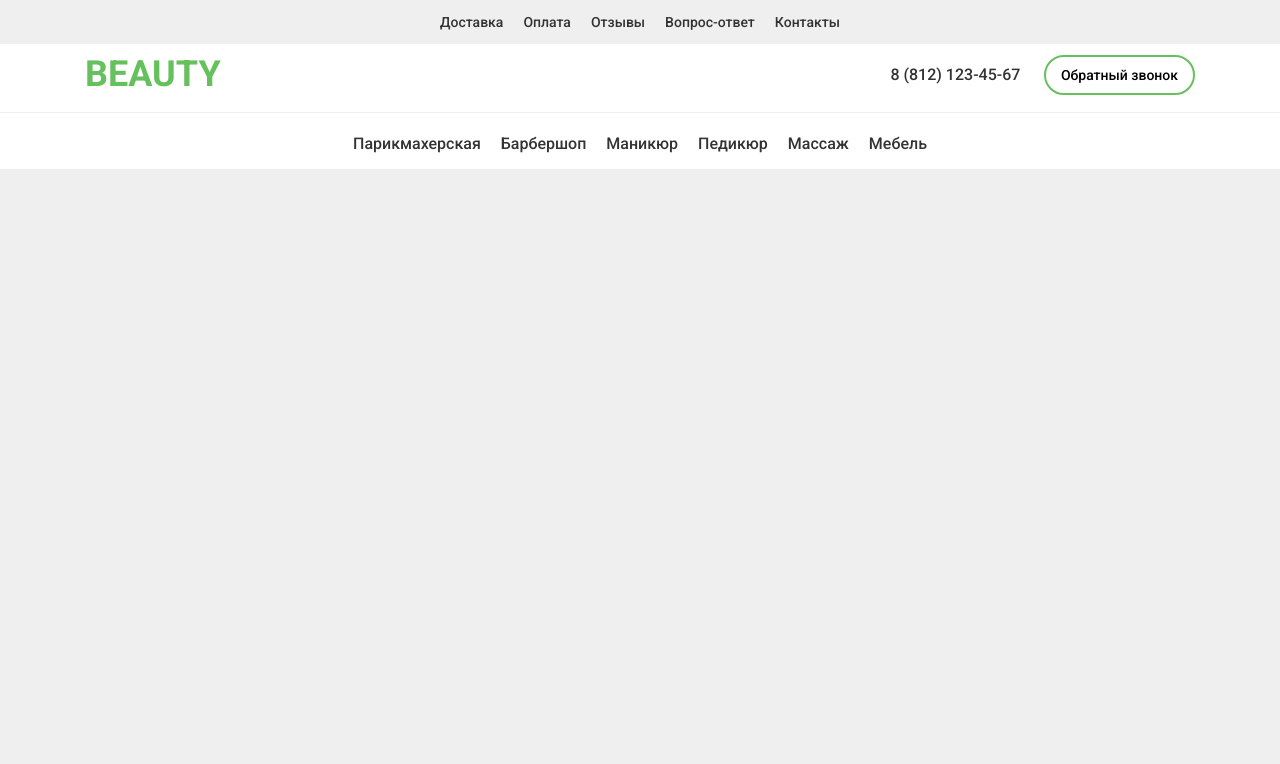
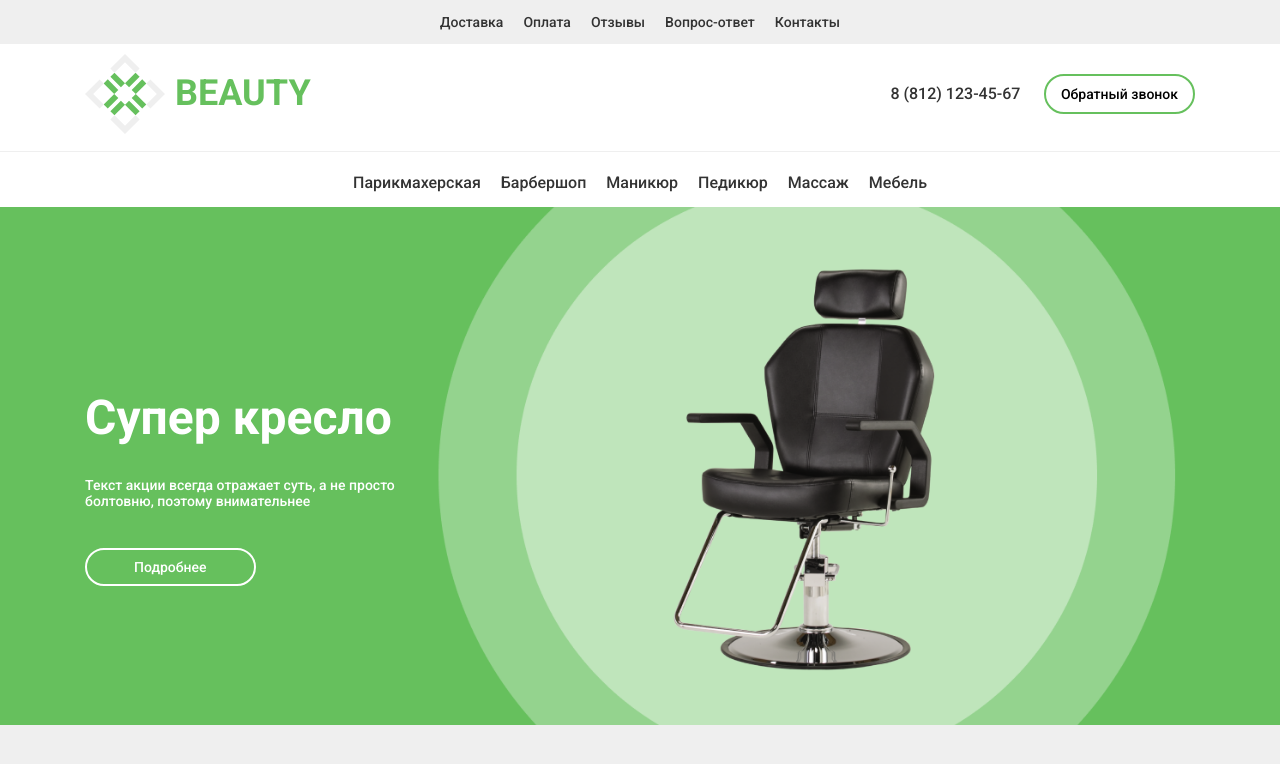
Before and after one commit to OlgaVolosevich/Beauty-flex-grid-MarkUp, a plain HTML site: page index.html in a window 1280 px wide. Drawn offline with nearby package versions, Linux system fonts and the light colour scheme.

Commit message:
add styled banner

```diff
--- a/css/style.css
+++ b/css/style.css
@@ -42,6 +42,16 @@ body {
     color: #66C05D;
     font-size: 36px;
     font-weight: 700;
+    display: flex;
+    align-items: center;
+}
+
+.logo-image {
+    display: block;
+    width: 80px;
+    height: 80px;
+    background-image: url(../img/logo.svg);
+    margin-right: 10px;
 }
 
 .header-info span {
@@ -72,3 +82,30 @@ hr {
     background-color: #EFEFEF;
     height: 1px;
 }
+
+.banner {
+    background-image: url(../img/bg.png);
+    padding: 150px 0;
+    background-repeat: no-repeat;
+    background-size: cover;
+    background-position: center center;
+    color: white;
+}
+
+.title {
+    font-size: 48px;
+    font-weight: 700;
+}
+
+.banner p {
+    margin-bottom: 50px;
+    max-width: 315px;
+}
+
+.btn {
+    color: white;
+    text-decoration: none;
+    border: 2px solid white;
+    border-radius: 40px;
+    padding: 9px 47px;
+}
--- a/index.html
+++ b/index.html
@@ -25,7 +25,10 @@
             <div class="header">
                 <div class="wrapper">
                     <div class="header-top">
-                        <div class="logo">BEAUTY</div>
+                        <div class="logo">
+                            <span class="logo-image"></span>
+                            <span>BEAUTY</span>
+                        </div>
                         <div class="header-info">
                             <span>8 (812) 123-45-67</span>
                             <button type="button">Обратный звонок</button>
@@ -48,6 +51,12 @@
             </div>
         </div>
     </header>
-
+    <section class="banner">
+        <div class="wrapper">
+            <h1 class="title">Супер кресло</h1>
+            <p>Текст акции всегда отражает суть, а не просто болтовню, поэтому внимательнее</p>
+            <a class="btn" href="#">Подробнее</a>
+        </div>
+    </section>
 </body>
 </html>
```
